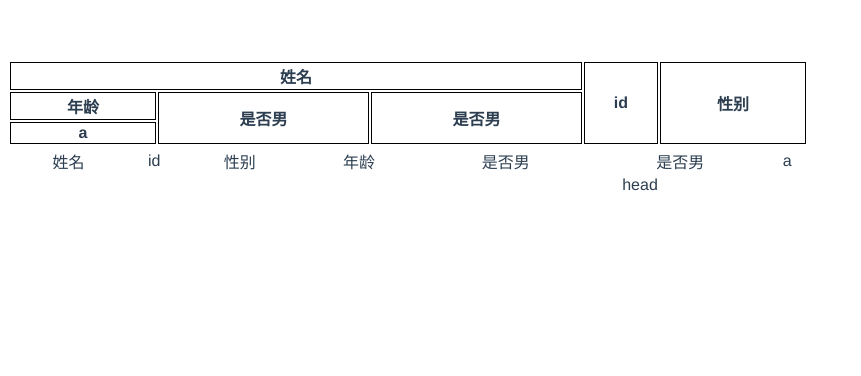
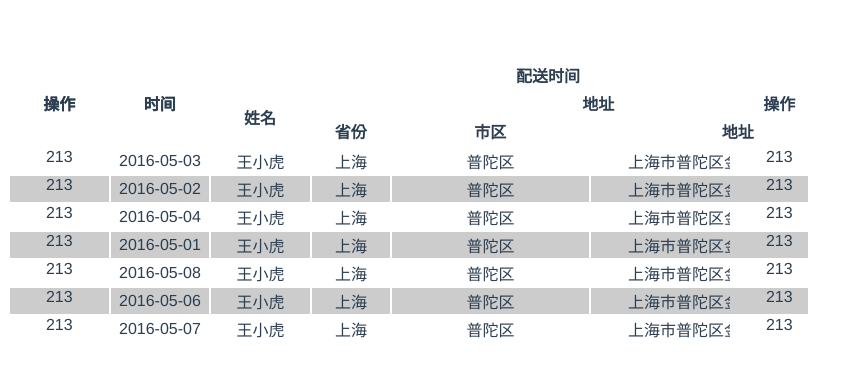
Before and after one commit to InvincibleJun/a-ui-lib, a Vue app: page / in a window 1280 px wide. Shown: the top 376 px of the page, without its empty margins (0-861 px from the left). Built offline with nearby package versions, Linux system fonts and the light colour scheme.

Commit message:
col增加

```diff
--- a/src/App.vue
+++ b/src/App.vue
@@ -1,6 +1,6 @@
 <template>
   <div id="app">
-    <c-tabel :data="data" :config="config"></c-tabel>
+    <c-tabel :data="data" :stripe="true" :config="config"></c-tabel>
   </div>
 </template>
 
@@ -19,68 +19,105 @@ export default {
     return {
       config: [
         {
-          title: '姓名',
-          // key: 'name',
+          title: '操作',
+          width: 100,
+          fixed: 'left',
+          render: (h, params) => {
+            // console.log(params)
+            return h('div', null, '213')
+          }
+        },
+        {
+          title: '时间',
+          fixed: 'left',
+          width: 100,
+          key: 'date',
+        },
+        {
+          title: '配送时间',
           children: [
             {
-              key: 'age',
-              title: '年龄',
+              key: 'name',
+              title: '姓名',
+              width: 100
+            },
+            {
+              title: '地址',
               children: [
                 {
-                  title: 'a',
-                  key: 'a'
+                  key: 'province',
+                  title: '省份'
+                },
+                {
+                  key: 'city',
+                  title: '市区',
+                  width: 200
+                },
+                {
+                  key: 'address',
+                  title: '地址',
+                  width: 300
                 }
               ]
-            },
-            {
-              key: 'isBoy',
-              title: '是否男'
-            },
-
-            {
-              key: 'isBoy',
-              title: '是否男'
             }
           ]
         },
         {
-          title: 'id',
-          key: 'id'
-        },
-        {
-          title: '性别',
-          key: 'sex'
+          title: '做',
+          key: '',
+          fixed: 'right'
         }
       ],
-      data: [
-        {
-          id: 1,
-          name: 1,
-          sex: 1,
-        },
-        {
-          id: 2,
-          name: 2,
-          sex: 2,
-        },
-        {
-          id: 3,
-          name: 3,
-          sex: 1,
-
-        },
-        {
-          id: 4,
-          name: 4,
-          sex: 2,
-        }
-      ],
-      show: false,
-      s: false,
-      a: false,
-      b: false,
-      c: false,
-      d: false
+      data: [{
+          date: '2016-05-03',
+          name: '王小虎',
+          province: '上海',
+          city: '普陀区',
+          address: '上海市普陀区金沙江路 1518 弄',
+          zip: 200333
+        }, {
+          date: '2016-05-02',
+          name: '王小虎',
+          province: '上海',
+          city: '普陀区',
+          address: '上海市普陀区金沙江路 1518 弄',
+          zip: 200333
+        }, {
+          date: '2016-05-04',
+          name: '王小虎',
+          province: '上海',
+          city: '普陀区',
+          address: '上海市普陀区金沙江路 1518 弄',
+          zip: 200333
+        }, {
+          date: '2016-05-01',
+          name: '王小虎',
+          province: '上海',
+          city: '普陀区',
+          address: '上海市普陀区金沙江路 1518 弄',
+          zip: 200333
+        }, {
+          date: '2016-05-08',
+          name: '王小虎',
+          province: '上海',
+          city: '普陀区',
+          address: '上海市普陀区金沙江路 1518 弄',
+          zip: 200333
+        }, {
+          date: '2016-05-06',
+          name: '王小虎',
+          province: '上海',
+          city: '普陀区',
+          address: '上海市普陀区金沙江路 1518 弄',
+          zip: 200333
+        }, {
+          date: '2016-05-07',
+          name: '王小虎',
+          province: '上海',
+          city: '普陀区',
+          address: '上海市普陀区金沙江路 1518 弄',
+          zip: 200333
+        }]
     }
   }
 }
@@ -95,4 +132,57 @@ export default {
   color: #2c3e50;
   margin-top: 60px;
 }
+
+.even {
+  background-color: #fff;
+}
+
+.odd {
+  background-color: #ccc;
+}
+/*table start*/
+.default-table {
+  /* -moz-border-radius: 5px;
+    -webkit-border-radius:5px;
+    border-radius:5px; */
+  width: 100%;
+  border: solid #333;
+  border-width: 1px 0px 0px 1px;
+  font-size: #333;
+  border-collapse: collapse;
+  border-spacing: 0;
+}
+.default-table tbody tr {
+  height: 20px;
+  line-height: 20px;
+}
+.default-table tbody tr.odd {
+  background-color: #fff;
+}
+.default-table tbody tr.even {
+  background-color: #f5f5f5;
+}
+.default-table tbody tr:hover {
+  background-color: #eee;
+}
+.default-table tbody tr th,
+.default-table tbody tr td {
+  padding: 3px 5px;
+  text-align: left;
+  /* border: 1px solid #ddd; */
+  border: solid #333;
+  border-width: 0px 1px 1px 0px;
+}
+.default-table tbody tr th {
+  font-weight: bold;
+  text-align: center;
+}
+
+.default-table tbody tr td.tac {
+  text-align: center;
+}
+.default-table tbody tr td a:hover {
+  color: #0080c0;
+}
+/*table end*/
 </style>
--- a/src/components/table/store.js
+++ b/src/components/table/store.js
@@ -2,6 +2,7 @@
 
 export default class Store {
   states = {
+    table: null,
     key: 1,
     data: [],
     config: [],
@@ -13,14 +14,35 @@ export default class Store {
       states.config = config
     },
 
+    initTable(states, ref) {
+      states.table = ref
+    },
+
     changeData(states, data) {
       states.data = data
     }
   }
 
+  get fixed() {
+    return this.config.fixed
+  }
+
+  get data() {
+    return this.states.data
+  }
+
+  get tableWidth() {
+    return this.config.tableWidth
+  }
+
   get config() {
+    // getTableWidth(this.states.table)
     const { config } = this.states
-    return makeLineStack(config)
+    return makeLineStack(config, this.states)
+  }
+
+  get colGroup() {
+    return this.config.colGroup
   }
 
   get head() {
@@ -28,6 +50,10 @@ export default class Store {
   }
 
   get body() {
+    return this.config.body
+  }
+
+  get col() {
     return this.config.body
   }
 
@@ -45,11 +71,17 @@ export default class Store {
  * tree => line 计算递归深度
  * @param {object} config
  */
-const makeLineStack = function(config) {
-  let result = []
+const makeLineStack = function(config, { table }) {
+  let wrapperWidth = getTableWidth(table)
+  let head = []
   let body = []
+  let colGroup = []
   // 当前递归深度
   let line = 0
+  let widthCount = 0
+  let hasWidth = 0
+  let fixed = { left: [], right: [] }
+
   /**
    * 递归处理table-tree
    * @param {*} val
@@ -64,18 +96,20 @@ const makeLineStack = function(config) {
 
     if (val.children) {
       line++
-      if (root) root.count += val.children.length
+      if (root) root.count += val.children.length - 1
       val.children.forEach((v, index) => makeChild(v, index, path, val))
       line--
+    } else {
+      if (val.width) {
+        widthCount += val.width
+        hasWidth++
+      }
+      body.push({ ...val, path })
     }
 
-    result[line] = result[line] || []
+    head[line] = head[line] || []
 
-    result[line].push({
-      ...val,
-      path,
-      line
-    })
+    head[line].push({ ...val, path, line })
   }
 
   config.forEach((val, index) => {
@@ -83,18 +117,43 @@ const makeLineStack = function(config) {
   })
 
   // 跨行计算
-  const rows = result.length
-  result.forEach((val, index) =>
+  const rows = head.length
+  head.forEach((val, index) =>
     val.forEach(v => {
-      body.push(v)
       v.row = !v.children ? rows - index : 1
     })
   )
 
+  // 自适应表格处理
+  body.forEach((val, index) => {
+    let defaultWidth = (wrapperWidth - widthCount) / (body.length - hasWidth)
+    let width = val.width || (defaultWidth < 80 ? 80 : defaultWidth)
+
+    if (val.fixed && !val.children) {
+      fixed[val.fixed].push({ index, width })
+    }
+
+    colGroup.push({
+      width: width
+    })
+  })
+
+  fixed.left = fixed.left.reduce((accu, curr) => accu + curr.width, 0)
+  fixed.right = fixed.right.reduce((accu, curr) => accu + curr.width, 0)
+
+  const tableColWidth = colGroup.reduce((accu, curr) => accu + curr.width, 0)
+  const tableWidth = tableColWidth < wrapperWidth ? wrapperWidth : tableColWidth
   return {
-    rows: rows,
-    cols: result[0].reduce((accu, curr) => accu + curr.count, 0),
-    result,
-    body
+    rows,
+    cols: head[0].reduce((accu, curr) => accu + curr.count, 0),
+    result: head,
+    tableWidth: tableWidth,
+    body,
+    fixed,
+    colGroup
   }
 }
+
+function getTableWidth(tabelDom) {
+  return tabelDom.$el.offsetWidth || 0
+}
--- a/src/components/table/table-body.js
+++ b/src/components/table/table-body.js
@@ -2,16 +2,41 @@ export default {
   props: {
     store: {
       type: Object
+    },
+    stripe: {
+      type: Boolean
+    }
+  },
+
+  methods: {
+    getRowClassName(index) {
+      if (this.stripe) {
+        return index % 2 ? 'odd' : 'even'
+      } else {
+        return ''
+      }
     }
   },
 
   render(h) {
-    const { body } = this.store
+    const { body, colGroup, data, tableWidth } = this.store
+    console.log(tableWidth)
     return (
-      <table>
-        <thead>
-          <tr>{body.map(row => <td>{row.title}</td>)}</tr>
-        </thead>
+      <table style={`width: ${tableWidth}px`}>
+        <colgroup>{colGroup.map(val => <col width={val.width} />)}</colgroup>
+        <tbody>
+          {data.map((l, index) => (
+            <tr class={this.getRowClassName(index)}>
+              {body.map(cell => {
+                if (cell.render) {
+                  return cell.render(h, cell)
+                } else {
+                  return <td>{l[cell.key]}</td>
+                }
+              })}
+            </tr>
+          ))}
+        </tbody>
       </table>
     )
   }
--- a/src/components/table/table-head.js
+++ b/src/components/table/table-head.js
@@ -6,11 +6,12 @@ export default {
   },
 
   render(h) {
-    const { head } = this.store
-    const { body } = this.store
-    console.log(body)
+    const { head, colGroup, tableWidth } = this.store
+
     return (
-      <table>
+      <table style={`width: ${tableWidth}px`}>
+        <colgroup>{colGroup.map(val => <col width={val.width} />)}</colgroup>
+
         <thead>
           {head.map(row => (
             <tr>
--- a/src/components/table/table.vue
+++ b/src/components/table/table.vue
@@ -1,9 +1,21 @@
 <template>
-  <div>
-    <slot></slot>
-    <table-head :store="store"></table-head>
-    <table-body :store="store"></table-body>
-    <table-footer></table-footer>
+  <div ref="table" style="width: 800px" class="c-table-wrapper">
+    <!-- <slot></slot> -->
+    <div v-if="ready" class="c-table-main-wrapper">
+      <table-head :store="store"></table-head>
+      <table-body :store="store" :stripe="stripe"></table-body>
+      <!-- <table-footer></table-footer> -->
+    </div>
+
+    <div v-if="ready && store.fixed.left" :style="`width: ${store.fixed.left}px`" class="c-table-fixed-left">
+      <table-head :store="store"></table-head>
+      <table-body :store="store" :stripe="stripe"></table-body>
+    </div>
+
+    <div v-if="ready && store.fixed.right" :style="`width: ${store.fixed.right}px`" class="c-table-fixed-right">
+      <table-head :store="store"></table-head>
+      <table-body :store="store" :stripe="stripe"></table-body>
+    </div>
   </div>
 </template>
 
@@ -21,7 +33,8 @@ export default {
   data() {
     const store = new Store();
     return {
-      store
+      store,
+      ready: false
     }
   },
 
@@ -34,6 +47,10 @@ export default {
   props: {
     data: {
       type: Array
+    },
+    stripe: {
+      type: Boolean,
+      default: false
     },
     config: {
       type: Array,
@@ -55,6 +72,11 @@ export default {
     this.tableId = ++tableId;
   },
 
+  mounted(){
+    this.store.commit('initTable', this)
+    this.ready = true
+  },
+
 
   watch: {
     config: {
@@ -74,10 +96,25 @@ export default {
 </script>
 
 <style>
-th {
-  border: 1px solid black;
+.c-table-wrapper {
+  position: relative;
 }
-table {
-  width: 800px;
+
+.c-table-main-wrapper {
+  overflow: auto;
+}
+
+.c-table-fixed-left {
+  overflow: hidden;
+  left: 0;
+  top: 0;
+  position: absolute;
+}
+.c-table-fixed-right {
+  overflow: hidden;
+  right: 0;
+  top: 0;
+  left: auto;
+  position: absolute;
 }
 </style>
--- a/src/main.js
+++ b/src/main.js
@@ -1,7 +1,7 @@
 // The Vue build version to load with the `import` command
 // (runtime-only or standalone) has been set in webpack.base.conf with an alias.
 import Vue from 'vue'
-import App from './APP'
+import App from './App'
 import router from './router'
 
 import Dialog from 'element-ui/packages/dialog'
```
Also changed, not shown: src/components/col/index.js (added, +18 -0 lines), src/components/row/index.js (added, +30 -0 lines), src/table.vue (+9 -8 lines), src/components/dropdown/index.vue (added).
